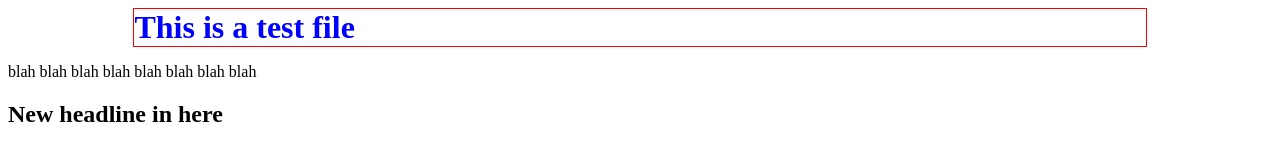
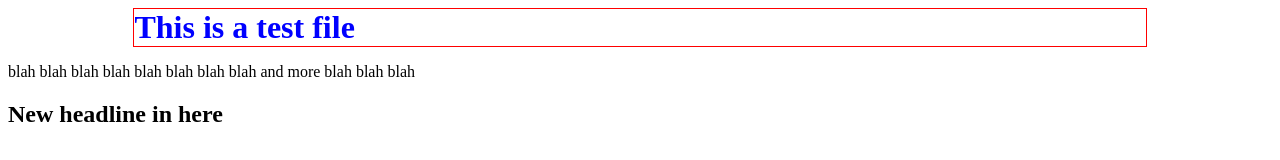
Before and after one commit to kavzs/New-Project, a plain HTML site: page index.html in a window 1280 px wide. Drawn offline with Linux system fonts and the light colour scheme.

Commit message:
update index file

```diff
--- a/index.html
+++ b/index.html
@@ -8,7 +8,7 @@
 <body>
 	<h1> This is a test file</h1>
 
-	<p> blah blah blah blah blah blah blah blah  </p>
+	<p> blah blah blah blah blah blah blah blah and more blah blah blah  </p>
 
 	<h2> New headline in here </h2>
 
```
